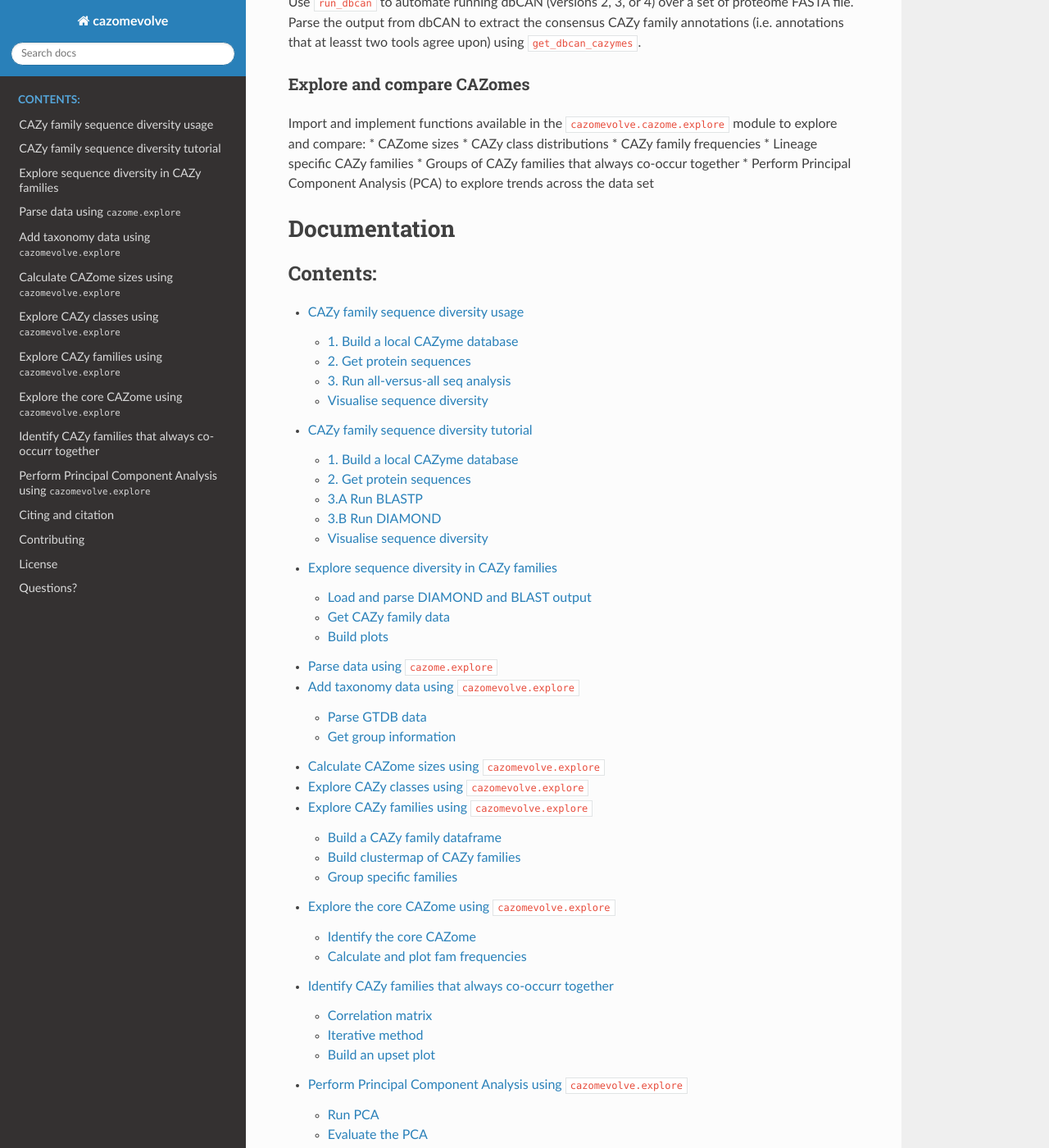
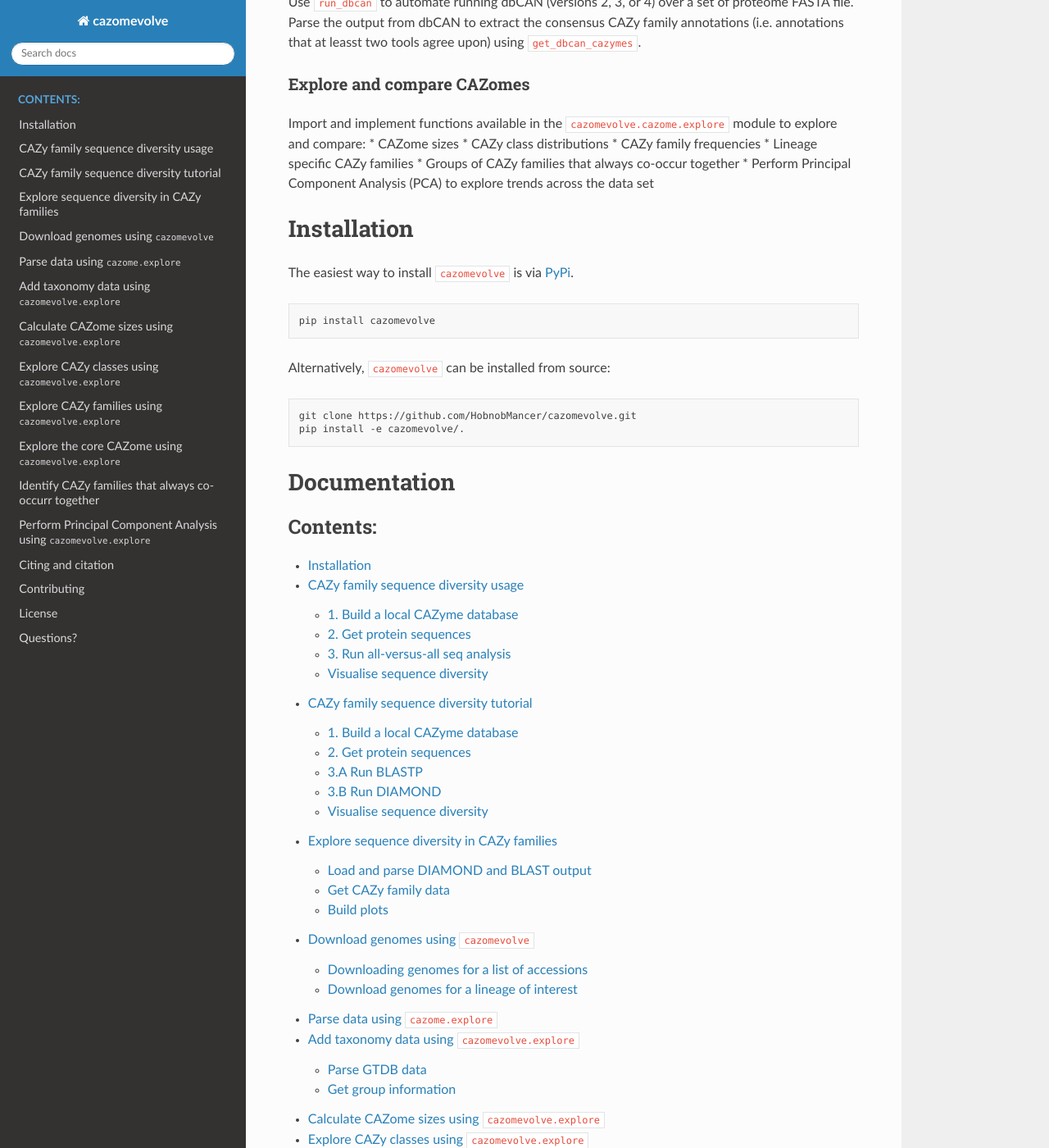
Before and after one commit to HobnobMancer/cazomevolve, a Sphinx documentation site: the page built from docs/source/index.rst, in a window 1280 px wide and 1400 px high, scrolled down 3004 px. Shown: the whole window at 82% size. Built offline with Sphinx 7.4.7 and the Read the Docs theme 2.0.0, drawn with Linux system fonts in a browser that asks for light colours.

Commit message:
add installation instructions

```diff
--- a/docs/source/index.rst
+++ b/docs/source/index.rst
@@ -152,6 +152,23 @@
 * Groups of CAZy families that always co-occur together
 * Perform Principal Component Analysis (PCA) to explore trends across the data set
 
+============
+Installation
+============
+
+The easiest way to install ``cazomevolve`` is via `PyPi <https://pypi.org/project/cazomevolve/>`_.
+
+.. code-block:: bash
+
+   pip install cazomevolve
+
+Alternatively, ``cazomevolve`` can be installed from source:
+
+.. code-block:: bash
+
+   git clone https://github.com/HobnobMancer/cazomevolve.git
+   pip install -e cazomevolve/.
+
 =============
 Documentation
 =============
@@ -160,9 +177,11 @@
    :maxdepth: 2
    :caption: Contents:
 
+   installation
    seqdiversity/seqdivusage
    seqdiversity/seqdivtutorial
    seqdiversity/explorefamseq
+   genomes/dlgenomes
    explorecazomes/exploredata
    explorecazomes/exploreaddtaxs
    explorecazomes/explorecazomesizes
```
Also changed, not shown: README.md (+11 -8 lines), docs/source/installation.rst (added, +16 -0 lines).
